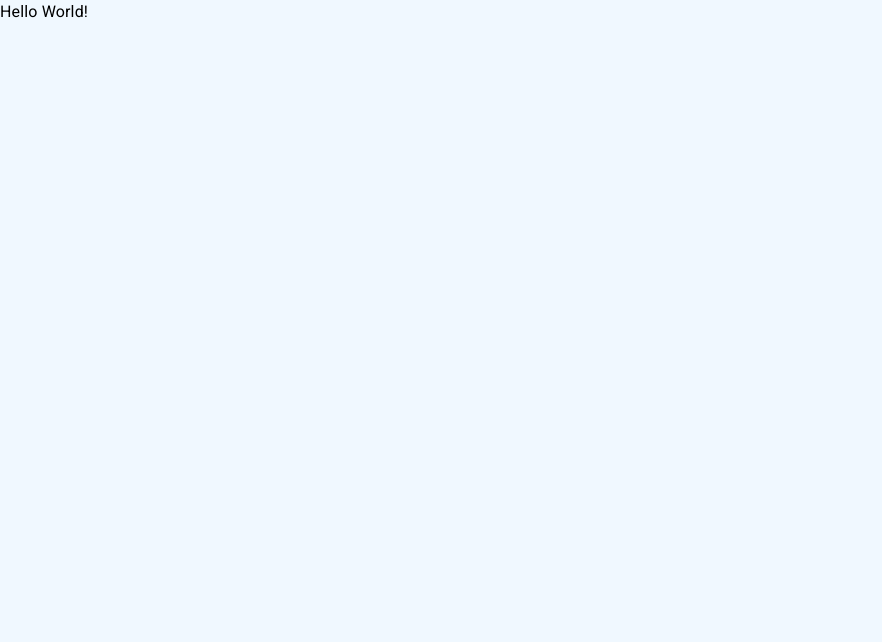
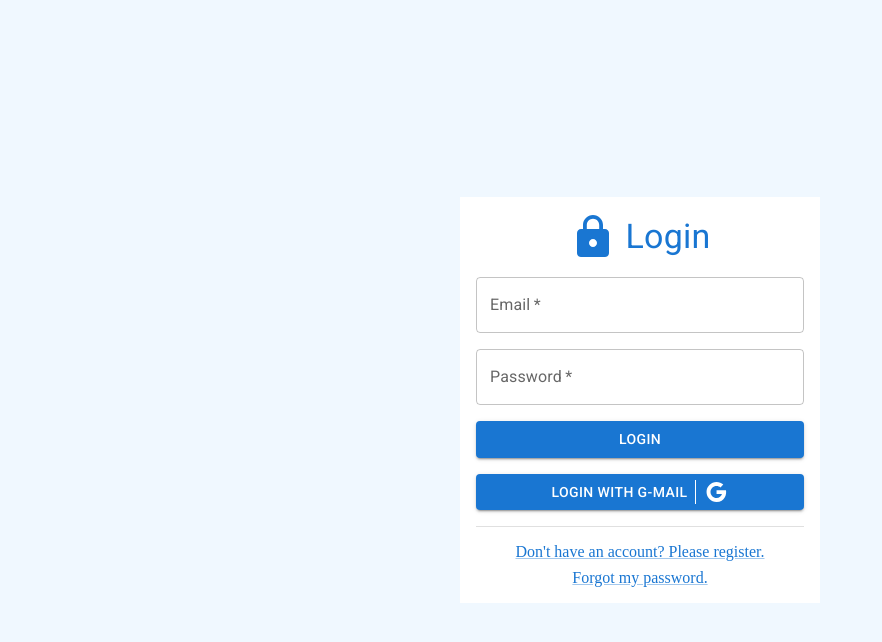
Before and after one commit to ronyahmmod/college-app, a React (Create React App) app: page /login in a window 1280 px wide. Shown: the top 642 px of the page, without its empty margins (0-882 px from the left). Built offline with nearby package versions, Linux system fonts and the light colour scheme.

Commit message:
Complete Login UI page

```diff
--- a/package.json
+++ b/package.json
@@ -11,6 +11,7 @@
     "@testing-library/react": "^13.3.0",
     "@testing-library/user-event": "^13.5.0",
     "firebase": "^9.9.0",
+    "formk": "^0.0.20",
     "react": "^18.2.0",
     "react-dom": "^18.2.0",
     "react-router-dom": "^6.3.0",
--- a/src/App.js
+++ b/src/App.js
@@ -1,10 +1,16 @@
 import React from "react";
-import {Box, Typography} from '@mui/material';
+import { Box } from "@mui/material";
+import { Routes, Route } from "react-router-dom";
+import Login from "./pages/Login";
+import Homepage from "./pages/Homepage";
 
 function App() {
   return (
-    <Box>
-      <Typography>Hello World!</Typography>
+    <Box sx={{ backgroundColor: "inherit" }}>
+      <Routes>
+        <Route path="/" element={<Homepage />} />
+        <Route path="/login" element={<Login />} />
+      </Routes>
     </Box>
   );
 }
--- a/src/dev/data-model.js
+++ b/src/dev/data-model.js
@@ -16,5 +16,6 @@ export const User = {
     lastLoggedIn: 'Timestamp',
     lastLoggedOut: 'Timestamp',
     locked: false,
+
     inId: 'string', /* Institution Id Only for Admin and Super */
 }
--- a/src/index.js
+++ b/src/index.js
@@ -1,13 +1,16 @@
-import React from 'react';
-import ReactDOM from 'react-dom/client';
-import './index.css';
-import App from './App';
-import reportWebVitals from './reportWebVitals';
+import React from "react";
+import ReactDOM from "react-dom/client";
+import "./index.css";
+import App from "./App";
+import reportWebVitals from "./reportWebVitals";
+import { BrowserRouter } from "react-router-dom";
 
-const root = ReactDOM.createRoot(document.getElementById('root'));
+const root = ReactDOM.createRoot(document.getElementById("root"));
 root.render(
   <React.StrictMode>
-    <App />
+    <BrowserRouter>
+      <App />
+    </BrowserRouter>
   </React.StrictMode>
 );
 
--- /dev/null
+++ b/src/pages/Homepage.jsx
@@ -0,0 +1,9 @@
+import React from 'react'
+
+const Homepage = () => {
+  return (
+    <div>Homepage</div>
+  )
+}
+
+export default Homepage
--- /dev/null
+++ b/src/pages/Login.jsx
@@ -0,0 +1,115 @@
+import React from "react";
+import {
+  Box,
+  Button,
+  Link,
+  TextField,
+  Typography,
+  Divider,
+} from "@mui/material";
+import LockIcon from "@mui/icons-material/Lock";
+import GoogleIcon from "@mui/icons-material/Google";
+
+const Login = () => {
+  return (
+    <Box
+      sx={{
+        margin: "0 auto",
+        display: "flex",
+        justifyContent: "center",
+        alignItems: "center",
+        height: "100vh",
+      }}
+    >
+      <Box
+        sx={(theme) => ({
+          backgroundColor: theme.palette.background.paper,
+          height: "auto",
+          minWidth: 360,
+          display: "flex",
+          flexDirection: "column",
+          minHeight: 400,
+          alignItems: "center",
+          p: 2,
+        })}
+      >
+        <Box sx={{ display: "flex", alignItems: "center", gap: 1 }}>
+          <LockIcon
+            sx={{
+              height: 48,
+              width: 48,
+              color: "primary.main",
+            }}
+          />
+          <Typography variant="h4" color="primary">
+            Login
+          </Typography>
+        </Box>
+
+        <Box
+          component="form"
+          sx={{
+            width: "100%",
+            display: "flex",
+            flexDirection: "column",
+            rowGap: 2,
+            mt: 2,
+          }}
+        >
+          <TextField
+            name="email"
+            type="email"
+            placeholder="Enter login email"
+            label="Email"
+            required
+            fullWidth
+          />
+          <TextField
+            name="password"
+            type="password"
+            placeholder="Enter login password"
+            label="Password"
+            required
+            fullWidth
+          />
+          <Button type="submit" variant="contained" color="primary" fullWidth>
+            Login
+          </Button>
+
+          <Button variant="contained" color="primary">
+            Login with G-mail{" "}
+            <Divider
+              orientation="vertical"
+              sx={{ borderColor: "inherit", mx: 1 }}
+              flexItem
+            />{" "}
+            <GoogleIcon />
+          </Button>
+        </Box>
+
+        <Box sx={{ width: "100%", mt: 2 }}>
+          <Divider />
+        </Box>
+
+        <Box
+          sx={{
+            display: "flex",
+            mt: 2,
+            flexDirection: "column",
+            gap: 1,
+            justifyContent: "center",
+            alignItems: "center",
+            a: {
+              cursor: "pointer",
+            },
+          }}
+        >
+          <Link>Don't have an account? Please register.</Link>
+          <Link>Forgot my password.</Link>
+        </Box>
+      </Box>
+    </Box>
+  );
+};
+
+export default Login;
```
Also changed, not shown: 1 other file (tests, documents, lock files or other folders).
